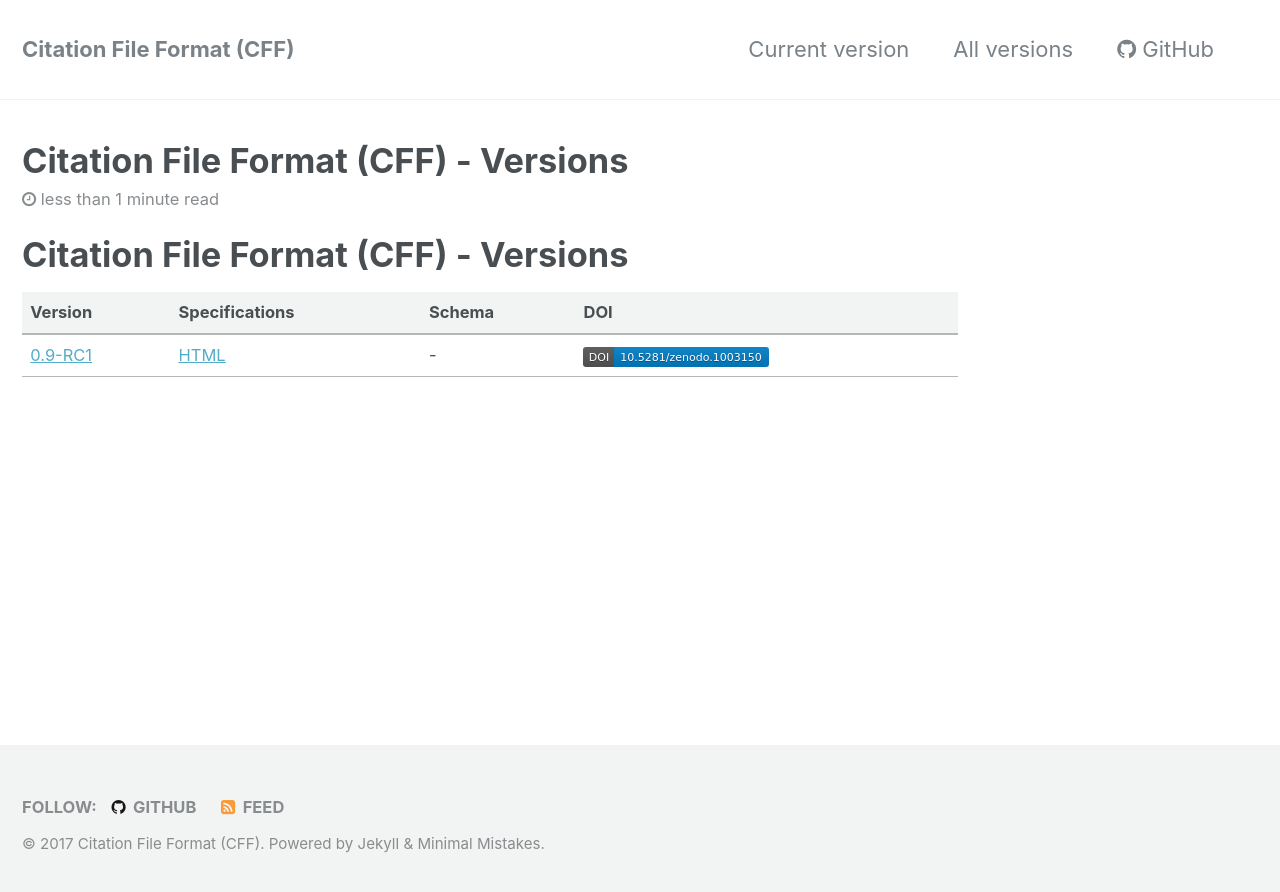
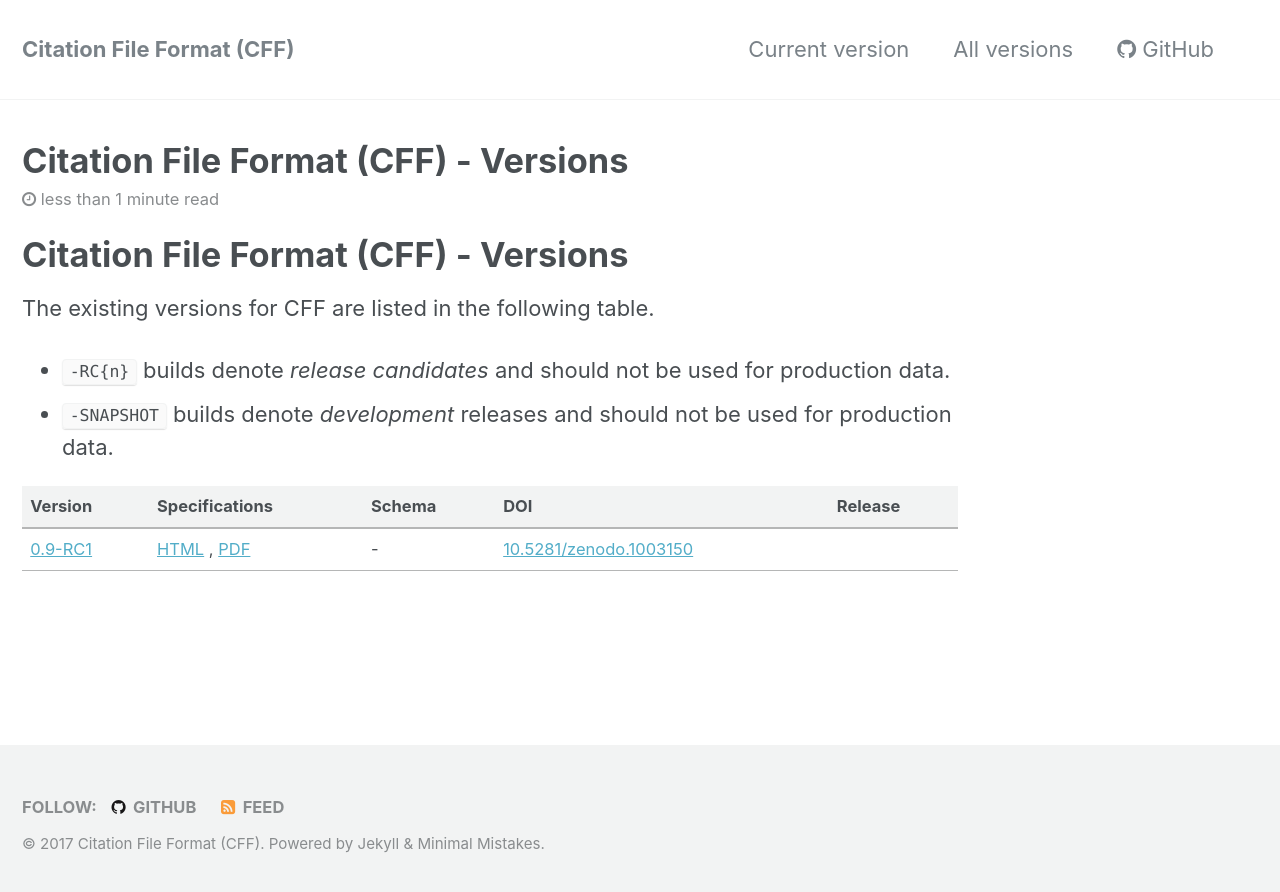
Before and after one commit to citation-file-format/citation-file-format, a Jekyll site: the page built from versions.md, in a window 1280 px wide. Shown: the top 892 px of the page. Built offline with Jekyll 4.4.1, drawn with Linux system fonts in a browser that asks for light colours; our own code applies the rules of GitHub Pages for plain Markdown files.

Commit message:
Add PDF link to versions page
- [skip ci]

```diff
--- a/versions.md
+++ b/versions.md
@@ -3,6 +3,11 @@
 
 # Citation File Format (CFF) - Versions
 
-|Version|Specifications|Schema|DOI|
-|-|-|-|-|
-|[0.9-RC1](/0.9-RC1/)|[HTML](/0.9-RC1/specifications/)|-|[![DOI](https://citation-file-format.github.io/assets/images/zenodo.1003150.svg)](https://doi.org/10.5281/zenodo.1003150)|
+The existing versions for CFF are listed in the following table.
+
+- `-RC{n}` builds denote *release candidates* and should not be used for production data.
+- `-SNAPSHOT` builds denote *development* releases and should not be used for production data.
+
+|Version|Specifications|Schema|DOI|Release|
+|-|-|-|-|-|
+|[0.9-RC1](/0.9-RC1/)|[HTML](/0.9-RC1/specifications/) , [PDF](/assets/pdf/cff-specifications-0.9-RC1)|-|[10.5281/zenodo.1003150](https://doi.org/10.5281/zenodo.1003150)||
```
